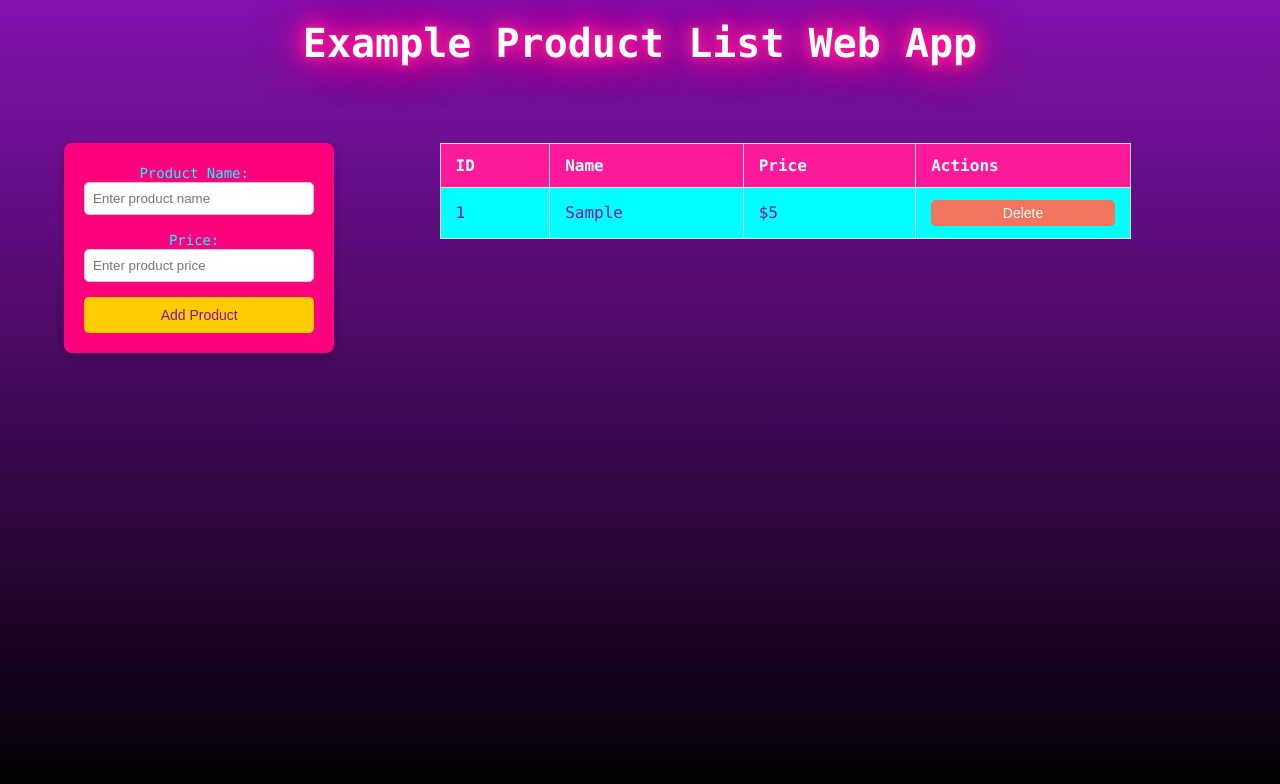
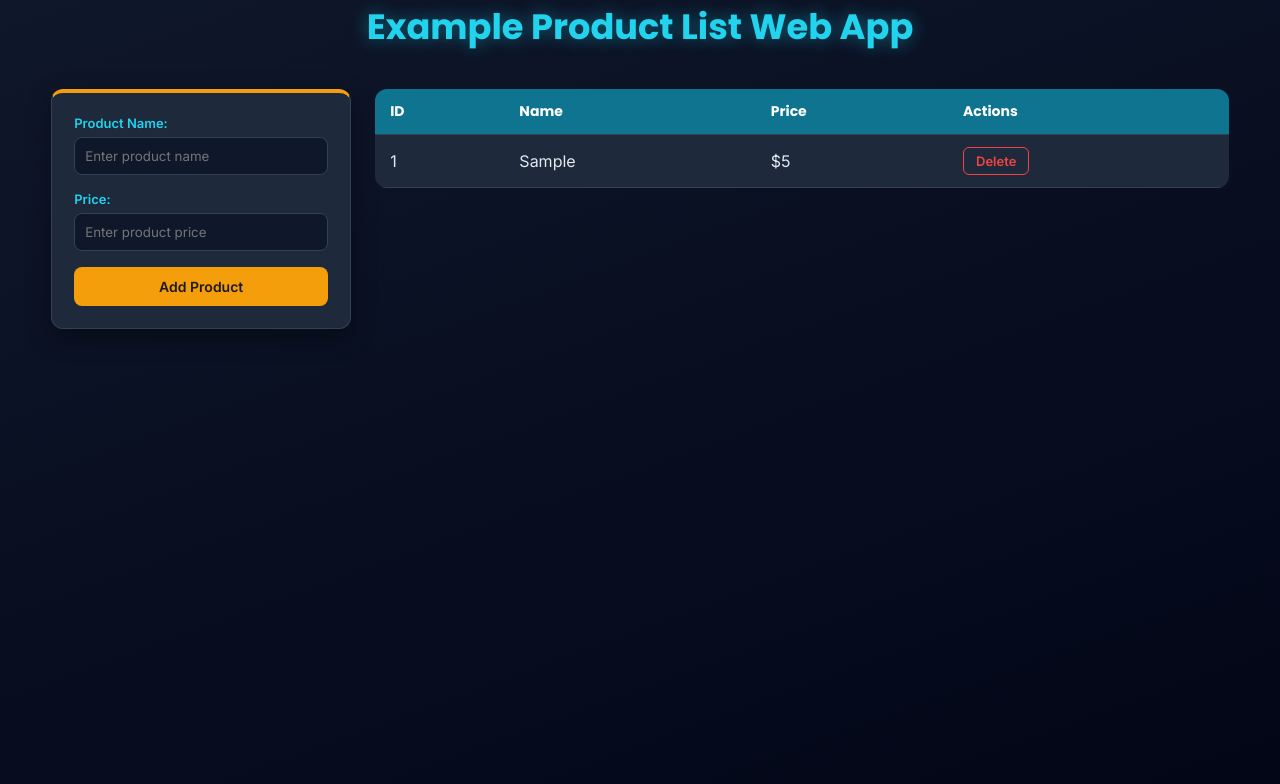
Before and after one commit to ozimandias345/versionamiento-German-Dario, a plain HTML site: page index.html in a window 1280 px wide. Both pictures are taken after typing "Sample", "5" into the empty fields and a click on the button "Add Product". Drawn offline with Linux system fonts and the light colour scheme.

Commit message:
style: modificar paleta de colores y tipografias

```diff
--- a/styles.css
+++ b/styles.css
@@ -1,113 +1,158 @@
+@import url('https://fonts.googleapis.com/css2?family=Poppins:wght@600;700&family=Inter:wght@400;500;600&display=swap');
+
+:root {
+    --bg-1: #0f172a;
+    --bg-2: #020617;
+    --card: #1e293b;
+    --card-border: #334155;
+    --text: #e2e8f0;
+    --muted: #94a3b8;
+    --accent: #22d3ee;
+    --accent-2: #f59e0b;
+    --danger: #ef4444;
+}
+
+* { box-sizing: border-box; }
+
 body {
-    background: linear-gradient(#8412B0, #000);
-    font-family: 'Consolas', sans-serif;
+    background: linear-gradient(160deg, var(--bg-1), var(--bg-2));
+    background-attachment: fixed;
+    color: var(--text);
+    font-family: 'Inter', 'Segoe UI', sans-serif;
     margin: 0;
-    padding: 0;
-    height: 100vh;
+    padding: 0 0 40px;
+    min-height: 100vh;
     display: flex;
     flex-direction: column;
-    justify-content: flex-start;
     align-items: center;
 }
 
+header { text-align: center; margin-top: 30px; padding: 0 16px; }
+
 h1 {
-    color: #FFF;
-    text-align: center;
-    margin-top: 20px;
-    font-size: 2.5em;
-    display: inline;
-    text-shadow: 0 0 10px #FC199A, 0 0 20px #FC199A, 0 0 30px #FC199A, 0 0 40px #FF007F, 0 0 50px #FF007F;
+    font-family: 'Poppins', sans-serif;
+    color: var(--accent);
+    font-size: 2.2em;
+    margin: 0;
+    text-shadow: 0 0 18px rgba(34, 211, 238, 0.45);
 }
+
+.subtitle { color: var(--muted); margin: 8px 0 0; }
 
 .container {
     display: flex;
     flex-direction: row;
-    justify-content: space-between;
     align-items: flex-start;
-    margin-top: 50px;
-    width: 90%;
+    gap: 24px;
+    margin-top: 36px;
+    width: 92%;
     max-width: 1200px;
 }
 
 .formContainer {
-    text-align: center;
-    background-color: #FF007F;
-    padding: 20px;
-    border-radius: 8px;
-    box-shadow: 0 4px 10px rgba(0, 0, 0, 0.2);
-    width: 20%;
-    margin-right: 20px;
+    background-color: var(--card);
+    border: 1px solid var(--card-border);
+    border-top: 4px solid var(--accent-2);
+    padding: 22px;
+    border-radius: 12px;
+    box-shadow: 0 8px 24px rgba(0, 0, 0, 0.35);
+    width: 300px;
+    flex-shrink: 0;
+}
+
+.formContainer h2, .tableSection h2 {
+    font-family: 'Poppins', sans-serif;
+    font-size: 1.1em;
+    margin: 0 0 16px;
 }
 
 label {
-    color: #00FFFF;
-    font-size: 14px;
-    margin-right: 10px;
+    display: block;
+    color: var(--accent);
+    font-size: 13px;
+    font-weight: 600;
+    margin-bottom: 6px;
 }
 
 input {
-    padding: 8px;
-    margin-right: 10px;
-    margin-bottom: 15px;
-    border-radius: 5px;
-    border: 1px solid #ccc;
+    padding: 10px;
+    margin-bottom: 16px;
+    border-radius: 8px;
+    border: 1px solid var(--card-border);
+    background: #0f172a;
+    color: var(--text);
     width: 100%;
-    box-sizing: border-box;
+    font-family: inherit;
 }
 
+input:focus { outline: 2px solid var(--accent); border-color: transparent; }
+
 button {
-    background-color: #FFCC00;
-    color: #8412B0;
+    background-color: var(--accent-2);
+    color: #1c1917;
     border: none;
-    padding: 10px 20px;
-    border-radius: 5px;
+    padding: 11px 20px;
+    border-radius: 8px;
     cursor: pointer;
+    font-family: inherit;
+    font-weight: 600;
     font-size: 14px;
     width: 100%;
+    transition: background-color 0.2s, transform 0.1s;
 }
 
-button:hover {
-    background-color: #FC199A;
-    color: #fff;
+button:hover { background-color: var(--accent); }
+button:active { transform: scale(0.98); }
+
+.tableSection { flex: 1; min-width: 0; }
+
+.toolbar { display: flex; gap: 16px; align-items: center; margin-bottom: 14px; flex-wrap: wrap; }
+.toolbar input { margin: 0; flex: 1; min-width: 180px; }
+
+.stats { display: flex; gap: 10px; }
+.stat {
+    background: var(--card);
+    border: 1px solid var(--card-border);
+    border-radius: 8px;
+    padding: 6px 14px;
+    text-align: center;
+}
+.stat span { display: block; color: var(--muted); font-size: 11px; }
+.stat strong { color: var(--accent-2); font-family: 'Poppins', sans-serif; }
+
+table {
+    width: 100%;
+    border-collapse: collapse;
+    border-radius: 12px;
+    overflow: hidden;
 }
 
-table {
-    width: 60%;
-    border-collapse: collapse;
-    margin: 0 auto;
+th, td { padding: 12px 15px; text-align: left; border-bottom: 1px solid var(--card-border); }
+
+th { background-color: #0e7490; color: #fff; font-family: 'Poppins', sans-serif; font-size: 14px; }
+
+#productsTable tbody tr { background-color: var(--card); color: var(--text); }
+#productsTable tbody tr:hover { background-color: #273449; }
+
+.empty { text-align: center; color: var(--muted); }
+
+.delete-btn {
+    background-color: transparent;
+    color: var(--danger);
+    border: 1px solid var(--danger);
+    padding: 5px 12px;
+    border-radius: 6px;
+    width: auto;
+    font-size: 13px;
 }
 
-th, td {
-    border: 1px solid #ddd;
-    padding: 12px 15px;
-    text-align: left;
+.delete-btn:hover { background-color: var(--danger); color: #fff; }
+
+footer { margin-top: 40px; color: var(--muted); font-size: 14px; text-align: center; }
+footer strong { color: var(--accent); }
+
+@media (max-width: 800px) {
+    .container { flex-direction: column; }
+    .formContainer { width: 100%; }
+    .tableSection { width: 100%; }
 }
-
-th {
-    background-color: #FC199A;
-    color: white;
-}
-
-td {
-    background-color: #00FFFF;
-    color: #8412B0;
-}
-
-.delete-btn {
-    background-color: #f0745e;
-    color: white;
-    border: none;
-    padding: 5px 10px;
-    border-radius: 5px;
-    cursor: pointer;
-}
-
-.delete-btn:hover {
-    background-color: #ff0800;
-}
-
-
-#productsTable tbody tr {
-    background-color: #FFF;
-    color: #000;
-}
```
